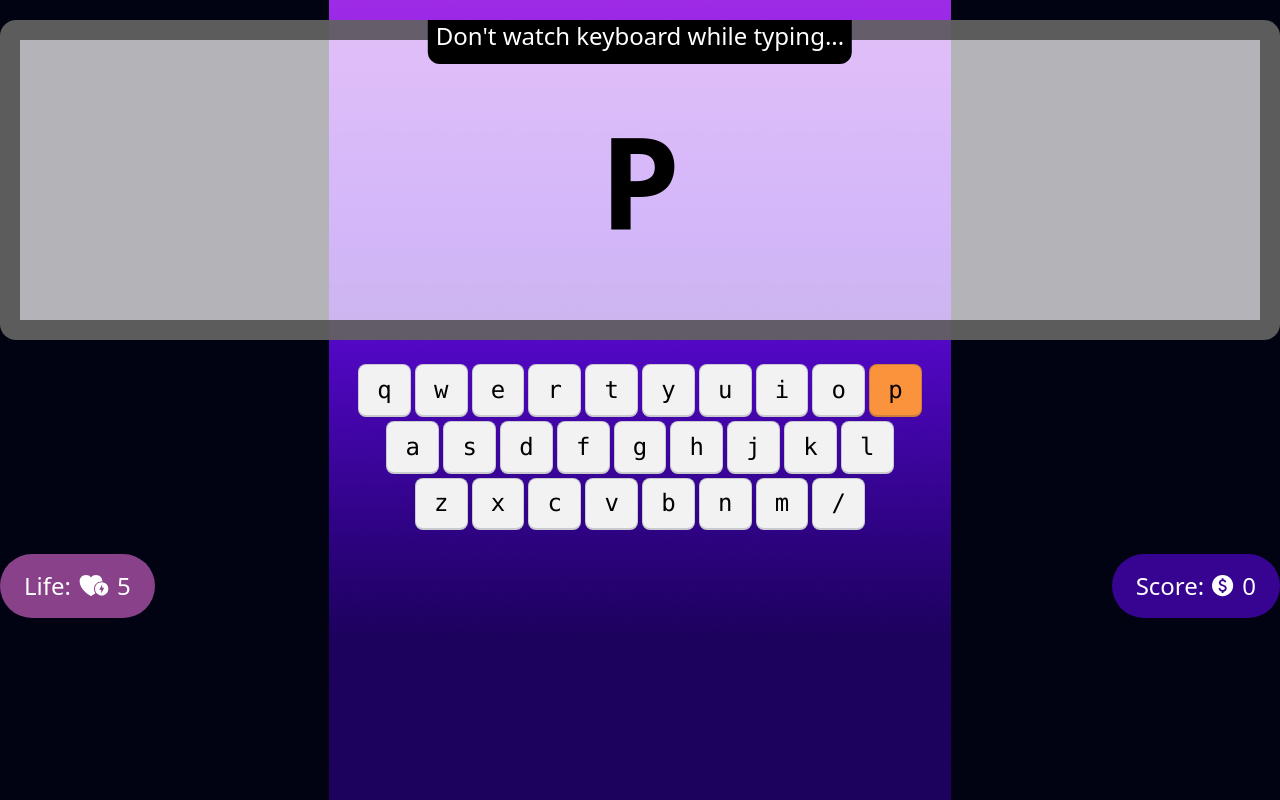
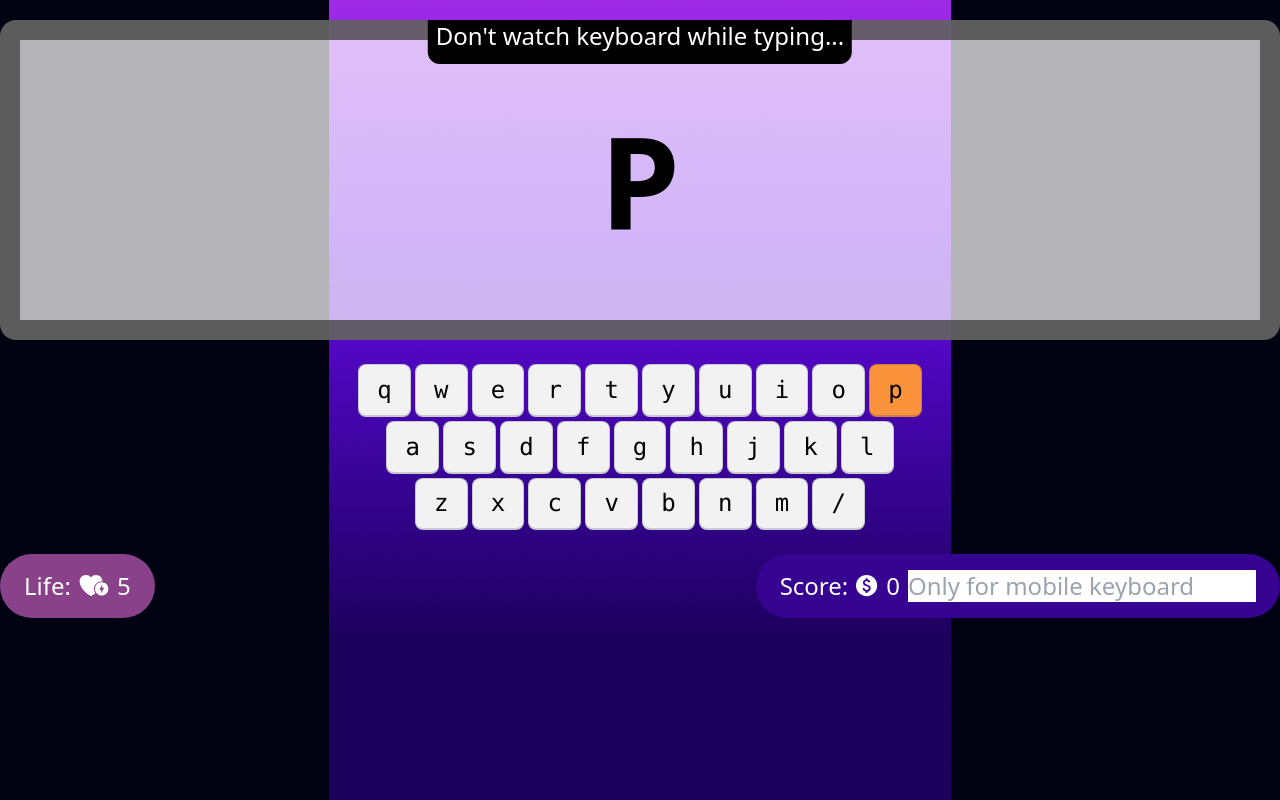
Before and after one commit to impactgalaxy/alpha-clash-pro, a plain HTML site: page index.html in a window 1280 px wide. Both pictures are taken after a click on the button "Play Now". Drawn offline with nearby package versions, Linux system fonts and the light colour scheme.

Commit message:
input field added

```diff
--- a/index.html
+++ b/index.html
@@ -76,6 +76,7 @@
                     class="bg-[#360490] rounded-[40px] text-2xl px-6 py-4 text-white flex gap-2 items-center justify-center">
                     <span>Score:</span><span><img src="./images/doller.svg" alt=""></span> <span
                         id="your-score">0</span>
+                    <span><input type="text" placeholder="Only for mobile keyboard"></span>
                 </div>
 
 
@@ -93,6 +94,7 @@
                 <p>Practice will make you pro</p>
             </div>
         </section>
+
     </main>
     <script src="./javaScript/utility.js"></script>
     <script src="./javaScript/app.js"></script>
```
